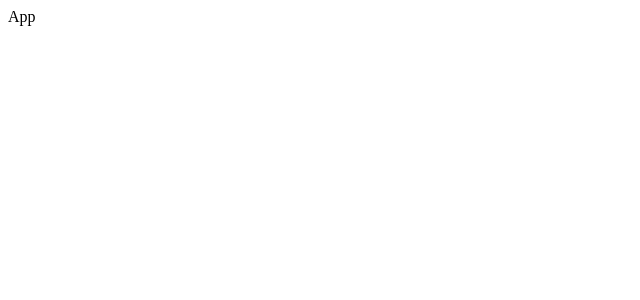
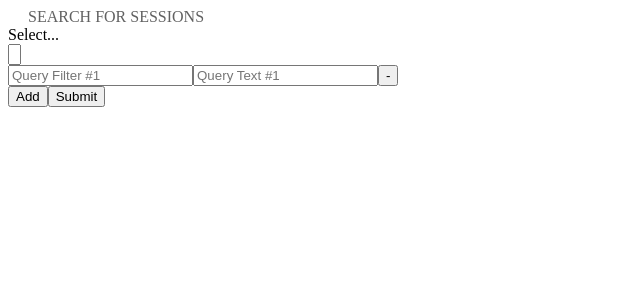
Before and after one commit to repartay/quantum, a React (Create React App) app in the folder client/: page / in a window 1280 px wide. Shown: the top 300 px of the page, without its empty margins (0-640 px from the left). Built offline with nearby package versions, Linux system fonts and the light colour scheme.

Commit message:
form functioning, no styling

```diff
--- a/client/package.json
+++ b/client/package.json
@@ -8,9 +8,12 @@
     }
   },
   "dependencies": {
+    "axios": "^0.18.0",
+    "lodash": "^4.17.5",
     "react": "^16.2.0",
     "react-dom": "^16.2.0",
-    "react-scripts": "1.1.1"
+    "react-scripts": "1.1.1",
+    "react-select": "^1.2.1"
   },
   "scripts": {
     "start": "react-scripts start",
--- a/client/src/App.js
+++ b/client/src/App.js
@@ -1,9 +1,17 @@
 import React, { Component } from 'react';
+import ControlledForm from './form/ControlledForm';
 
 class App extends Component {
   render() {
     return (
-      <div>App</div>
+      <div>
+        <nav>
+			<div style={{ textAlign: 'left', marginLeft: 20, color: '#616161' }}>
+				SEARCH FOR SESSIONS
+			</div>
+		</nav>
+     	<ControlledForm />
+      </div>
     );
   }
 }
--- /dev/null
+++ b/client/src/form/ControlledForm.js
@@ -0,0 +1,83 @@
+import React from 'react';
+import Select from 'react-select';
+import { inputConfig } from '../schemas';
+
+class ControlledForm extends React.Component {
+  constructor() {
+    super();
+    this.state = {
+      queries: [{ predicate: '', filter: '', text: ''}]
+    };
+  }
+  handlePredicateChange = (idx) => (evt) => {
+    const newQuery = this.state.queries.map((query, qidx) => {
+      if (idx !== qidx) return query;
+      return { ...query, predicate: evt };
+    });
+    this.setState({ queries: newQuery });
+    console.log(`NewQuery: ${newQuery}`);
+  }
+  handleFilterChange = (idx) => (evt) => {
+    const newQuery = this.state.queries.map((query, qidx) => {
+      if (idx !== qidx) return query;
+      return { ...query, filter: evt.target.value };
+    });
+    this.setState({ queries: newQuery });
+  }
+  handleTextChange = (idx) => (evt) => {
+    const newQuery = this.state.queries.map((query, qidx) => {
+      if (idx !== qidx) return query;
+      return { ...query, text: evt.target.value };
+    });
+    this.setState({ queries: newQuery });
+  }
+
+  handleAddQuery = () => {
+    this.setState({
+      queries: this.state.queries.concat([{ predicate: '', filter: '', text: '' }])
+    });
+  }
+  handleRemoveQuery = (idx) => () => {
+    this.setState({
+      queries: this.state.queries.filter((q, qidx) => idx !== qidx)
+    });
+  }
+  handleSubmit = (evt) => {
+    const { name, shareholders } = this.state;
+    alert(`Incorporated: ${name} with ${shareholders.length} shareholders`);
+  }
+
+  render() {
+    return (
+      <form onSubmit={this.handleSubmit}>
+        {this.state.queries.map((query, idx) => (
+          <div key={idx} className="query">
+            <Select
+              name="predicate-field"
+              value={query.predicate}
+              onChange={this.handlePredicateChange(idx)}
+              options={inputConfig }
+            />
+            <input
+              type="text"
+              placeholder={`Query Filter #${idx + 1}`}
+              value={query.filter}
+              onChange={this.handleFilterChange(idx)}
+            />
+            <input
+              type="text"
+              placeholder={`Query Text #${idx + 1}`}
+              value={query.text}
+              onChange={this.handleTextChange(idx)}
+            />
+            <button type="button" onClick={this.handleRemoveQuery(idx)} className="small">-</button>
+          </div>
+        ))}
+        <button type="button" onClick={this.handleAddQuery} className="small">Add</button>
+        <button>Submit</button>
+      </form>
+    )
+  }
+}
+
+export default ControlledForm;
--- a/client/src/index.js
+++ b/client/src/index.js
@@ -1,5 +1,6 @@
 import React from 'react';
 import ReactDOM from 'react-dom';
+
 import App from './App';
 
 ReactDOM.render(<App />, document.getElementById('root'));
--- /dev/null
+++ b/client/src/schemas.js
@@ -0,0 +1,47 @@
+export const inputConfig = [
+  {
+    label: 'User Email',
+    value: 'user_email',
+    type: String
+  },
+  {
+    label: 'First Name',
+    value: 'user_first_name',
+    type: String
+  },
+  {
+    label: 'Last Name',
+    value: 'user_last_name',
+    type: String
+  },
+  {
+    label: 'Screen Width (px)',
+    value: 'screen_width',
+    type: Number
+  },
+  {
+    label: 'Screen Height (px)',
+    value: 'screen_height',
+    type: Number
+  },
+  {
+    label: '# of Visits',
+    value: 'visits',
+    type: Number
+  },
+  {
+    label: 'Page Response Time (ms)',
+    value: 'page_response',
+    type: Number
+  },
+  {
+    label: 'Domain',
+    value: 'domain',
+    type: String
+  },
+  {
+    label: 'Page Path',
+    value: 'path',
+    type: String
+  }
+];
```
Also changed, not shown: client/src/form/FormBase.js (added, +35 -0 lines), 1 other file (tests, documents, lock files or other folders).
